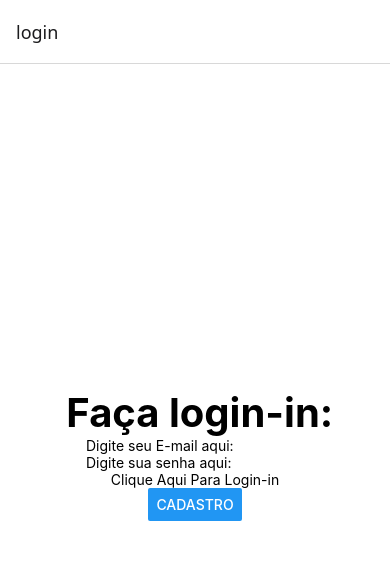
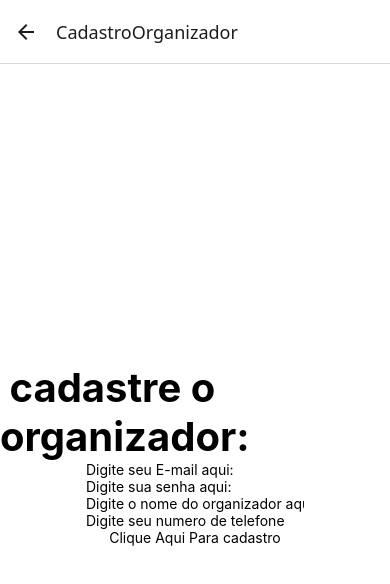
Before and after one commit to joaopedroalexan/loginCadastro, a React Native app in the folder meuApp/: screen /CadastroOrganizador in a window 390 px wide. Shown: the top 584 px of the page. Built offline with nearby package versions, Linux system fonts and the light colour scheme.

Commit message:
atividade

```diff
--- a/meuApp/src/App.js
+++ b/meuApp/src/App.js
@@ -1,15 +1,25 @@
-import { StyleSheet, Text, View, TextInput, Button } from "react-native";
-import Cadastro from "./screens/Cadastro";
-import{ NavigationContainer } from "@react-navigation/native"
-import { createStackNavigator } from "@react-navigation/stack"
-import login from "./screens/login";
+import React from 'react';
+import { NavigationContainer } from '@react-navigation/native';
+import { createStackNavigator } from '@react-navigation/stack';
+import Login from './screens/login'
+import Cadastro from './screens/Cadastro'
+import HomeScreen from './screens/HomeScreen';
+import EventoScreen from './screens/EventsScreen';
+import OrganizadorScreen from './screens/OrganizadorScreen';
+import IngressoScreen from './screens/IngressoScreen';
+
 const Stack = createStackNavigator();
-export default function App(){
-  return(
+
+export default function App() {
+  return (
     <NavigationContainer>
-      <Stack.Navigator>
-        <Stack.Screen name="login" component={login}/>
-        <Stack.Screen name="Cadastro" component={Cadastro}/>
+      <Stack.Navigator initialRouteName="Login">
+        <Stack.Screen name="Login" component={Login} />
+        <Stack.Screen name="Cadastro" component={Cadastro} />
+         <Stack.Screen name="Home" component={HomeScreen} />
+        <Stack.Screen name="CadastroEvento" component={EventoScreen} />
+        <Stack.Screen name="CadastroOrganizador" component={OrganizadorScreen} />
+        <Stack.Screen name="CadastroIngresso" component={IngressoScreen} />
       </Stack.Navigator>
     </NavigationContainer>
   );
@@ -23,47 +33,47 @@ export default function App(){
 //   );
 // }
 
-const styles = StyleSheet.create({
-  container: {
-    flex: 1,
-    backgroundColor: "#fff",
-    alignItems: "center",
-    justifyContent: "center",
-    width: "100%",
-  },
-  box1: {
-    width: 200,
-    height: 200,
-    backgroundColor: "#ff0000",
-  },
-  box2: {
-    width: 200,
-    height: 200,
-    backgroundColor: "#00ff00",
-  },
-  box3: {
-    width: 200,
-    height: 200,
-    backgroundColor: "#0000ff",
-  },
-  box4: {
-    width: 200,
-    height: 200,
-    backgroundColor: "#000000",
-    color:'ffffff'
-  },
-  row:{
-    flexDirection:'row'
-  },
-  texto:{
-    fontWeight:'bold',
-    fontSize:30
-  },
-  inputi:{
-    borderWidth:1,
-    borderColor:'lavander',
-    width:'80%',
-    padding:10,
-    marginVertical:10
-  }
-});
+// const styles = StyleSheet.create({
+//   container: {
+//     flex: 1,
+//     backgroundColor: "#fff",
+//     alignItems: "center",
+//     justifyContent: "center",
+//     width: "100%",
+//   },
+//   box1: {
+//     width: 200,
+//     height: 200,
+//     backgroundColor: "#ff0000",
+//   },
+//   box2: {
+//     width: 200,
+//     height: 200,
+//     backgroundColor: "#00ff00",
+//   },
+//   box3: {
+//     width: 200,
+//     height: 200,
+//     backgroundColor: "#0000ff",
+//   },
+//   box4: {
+//     width: 200,
+//     height: 200,
+//     backgroundColor: "#000000",
+//     color:'ffffff'
+//   },
+//   row:{
+//     flexDirection:'row'
+//   },
+//   texto:{
+//     fontWeight:'bold',
+//     fontSize:30
+//   },
+//   inputi:{
+//     borderWidth:1,
+//     borderColor:'lavander',
+//     width:'80%',
+//     padding:10,
+//     marginVertical:10
+//   }
+// });
--- a/meuApp/src/screens/Cadastro.js
+++ b/meuApp/src/screens/Cadastro.js
@@ -19,16 +19,13 @@ export default function cadastro({ navigation }) {
     data_nascimento: "",
   });
   async function handleCadastro() {
-    await api.postCadastro(user).then(
-      (response) => {
-        Alert.alert("OK", response.data.message);
-        console.log(response.data.message);
-      },
-      (error) => {
-        Alert.alert("Error", error.response.data.error)
-        console.log(error.message);
-      }
-    );
+    try {
+      const response = await api.postCadastro(user);
+      navigation.navigate("Home");
+    } catch (error) {
+      Alert.alert("Erro", error.response.data.error)
+      console.log(error.message);
+    }
   }
 
   return (
@@ -78,10 +75,10 @@ export default function cadastro({ navigation }) {
           setUser({ ...user, data_nascimento: value });
         }}
       />
-      <TouchableOpacity onPress={handleCadastro}>
-        <Text>Clique Aqui Para cadastro</Text>
-      </TouchableOpacity>
-      <Button title="voltar para login" onPress={()=>navigation.navigate("login")}/>
+      <Button title="cadastre-se" onPress={handleCadastro}/>
+      <TouchableOpacity onPress={()=>navigation.navigate('Login')}>
+              <Text>Tem uma conta? faça login</Text>
+          </TouchableOpacity>
     </View>
   );
 }
--- /dev/null
+++ b/meuApp/src/screens/EventsScreen.js
@@ -0,0 +1,93 @@
+import React, { useState } from "react";
+import {
+  View,
+  Text,
+  TextInput,
+  TouchableOpacity,
+  Alert,
+  StyleSheet,
+  Button,
+} from "react-native";
+import api from "../axios/axios";
+
+export default function evento() {
+  const [evento, setEvent] = useState({
+    nome: "",
+    descricao: "",
+    data_hora: "",
+    local: "",
+    fk_id_organizador: "",
+  });
+  async function handleevento() {
+    await api.postEvents(evento).then(
+      (response) => {
+        Alert.alert("OK", response.data.message);
+        console.log(response.data.message);
+      },
+      (error) => {
+        Alert.alert("Error", error.response.data.error);
+        console.log(error.message);
+      }
+    );
+  }
+  return (
+    <View style={styles.container}>
+      <Text style={styles.titulo}> cadastre seu evento:</Text>
+      <TextInput
+        placeholder="Digite o nome do evento aqui:"
+        value={evento.nome}
+        onChangeText={(value) => {
+          setEvent({ ...evento, nome: value });
+        }}
+      />
+      <TextInput
+        placeholder="Digite o local aqui:"
+        value={evento.local}
+        onChangeText={(value) => {
+          setEvent({ ...evento, local: value });
+        }}
+      />
+      <TextInput
+        placeholder="Digite a descriçao aqui:"
+        value={evento.descricao}
+        onChangeText={(value) => {
+          setEvent({ ...evento, descricao: value });
+        }}
+      />
+      <TextInput
+        placeholder="Horario"
+        value={evento.data_hora}
+        onChangeText={(value) => {
+          setEvent({ ...evento, data_hora: value });
+        }}
+      />
+      <TextInput
+        placeholder="coloque o id do organizador"
+        value={evento.fk_id_organizador}
+        onChangeText={(value) => {
+          setEvent({ ...evento, fk_id_organizador: value });
+        }}
+      />
+      <TouchableOpacity onPress={handleevento}>
+        <Text>Clique Aqui Para cadastrar o evento</Text>
+      </TouchableOpacity>
+    </View>
+  );
+}
+const styles = StyleSheet.create({
+  container: {
+    flex: 1,
+    backgroundColor: "#fff",
+    alignItems: "center",
+    justifyContent: "center",
+    width: "100%",
+  },
+  texto: {
+    fontWeight: "bold",
+    fontSize: 30,
+  },
+  titulo: {
+    fontWeight: "bold",
+    fontSize: 40,
+  },
+});
--- /dev/null
+++ b/meuApp/src/screens/HomeScreen.js
@@ -0,0 +1,44 @@
+import React, { useState } from "react";
+import {
+  View,
+  Text,
+  TextInput,
+  TouchableOpacity,
+  Alert,
+  StyleSheet,
+  Button,
+} from "react-native";
+
+export default function Home({ navigation }) {
+  return (
+    <View>
+      <Text>Bem-vindo</Text>
+      <Button
+        title="Organizador"
+        onPress={()=>navigation.navigate("CadastroOrganizador")}
+      />
+      <Button title="Evento" onPress={()=>navigation.navigate("CadastroEvento")} />
+      <Button
+        title="Ingresso"
+        onPress={()=>navigation.navigate("CadastroIngresso")}
+      />
+    </View>
+  );
+}
+const styles = StyleSheet.create({
+  container: {
+    flex: 1,
+    backgroundColor: "#fff",
+    alignItems: "center",
+    justifyContent: "center",
+    width: "100%",
+  },
+  texto: {
+    fontWeight: "bold",
+    fontSize: 30,
+  },
+  titulo: {
+    fontWeight: "bold",
+    fontSize: 40,
+  },
+});
--- /dev/null
+++ b/meuApp/src/screens/IngressoScreen.js
@@ -0,0 +1,80 @@
+import React, { useState } from "react";
+import {
+  View,
+  Text,
+  TextInput,
+  TouchableOpacity,
+  Alert,
+  StyleSheet,
+  Button
+} from "react-native";
+import api from "../axios/axios";
+
+export default function ingresso() {
+    const [ingresso, setIng] = useState({
+        preco:"",
+        tipo:"",
+        fk_id_evento:""
+    })
+    async function handleingresso() {
+        await api.postIngresso(ingresso).then(
+          (response) => {
+            Alert.alert("OK", response.data.message);
+            console.log(response.data.message);
+          },
+          (error) => {
+            Alert.alert("Error", error.response.data.error)
+            console.log(error.message);
+          }
+        );
+      }
+        return (
+           <View style={styles.container}>
+             <Text style={styles.titulo}> cadastre seu ingresso:</Text>
+             <TextInput
+               style={styles.inputi}
+               placeholder="Digite o preço do ingresso aqui:"
+               value={ingresso.preco}
+               onChangeText={(value) => {
+                 setIng({ ...ingresso, preco: value });
+               }}
+             />
+             <TextInput
+               style={styles.inputi}
+               placeholder="Digite se o tipo do ingresso sera vip ou outra coisa aqui:"
+               value={ingresso.tipo}
+               onChangeText={(value) => {
+                 setIng({ ...ingresso, tipo: value });
+               }}
+             />
+             <TextInput
+               style={styles.inputi}
+               placeholder="Digite o id do evento aqui:"
+               value={ingresso.fk_id_evento}
+               onChangeText={(value) => {
+                 setIng({ ...ingresso, fk_id_evento: value });
+               }}
+             />
+             <TouchableOpacity onPress={handleingresso}>
+               <Text>Clique Aqui Para cadastro</Text>
+             </TouchableOpacity>
+           </View>
+         );
+       }
+       const styles = StyleSheet.create({
+        container: {
+          flex: 1,
+          backgroundColor: "#fff",
+          alignItems: "center",
+          justifyContent: "center",
+          width: "100%",
+        },
+        texto: {
+          fontWeight: "bold",
+          fontSize: 30,
+        },
+        titulo: {
+          fontWeight: "bold",
+          fontSize: 40,
+        },
+      });
--- /dev/null
+++ b/meuApp/src/screens/OrganizadorScreen.js
@@ -0,0 +1,90 @@
+import React, { useState } from "react";
+import {
+  View,
+  Text,
+  TextInput,
+  TouchableOpacity,
+  Alert,
+  StyleSheet,
+  Button
+} from "react-native";
+import api from "../axios/axios";
+
+export default function org() {
+    const [organizador, setOrganizador] = useState({
+        nome: "",
+        email: "",
+        senha: "",
+        telefone: "",
+    })
+    async function handleorganizador() {
+        await api.postOrganizador(organizador).then(
+          (response) => {
+            Alert.alert("OK", response.data.message);
+            console.log(response.data.message);
+          },
+          (error) => {
+            Alert.alert("Error", error.response.data.error)
+            console.log(error.message);
+          }
+        );
+      }
+        return (
+           <View style={styles.container}>
+             <Text style={styles.titulo}> cadastre o organizador:</Text>
+             <TextInput
+               style={styles.inputi}
+               placeholder="Digite seu E-mail aqui:"
+               value={organizador.email}
+               onChangeText={(value) => {
+                 setOrganizador({ ...organizador, email: value });
+               }}
+             />
+             <TextInput
+               style={styles.inputi}
+               placeholder="Digite sua senha aqui:"
+               secureTextEntry={true}
+               value={organizador.senha}
+               onChangeText={(value) => {
+                 setOrganizador({ ...organizador, senha: value });
+               }}
+             />
+             <TextInput
+               style={styles.inputi}
+               placeholder="Digite o nome do organizador aqui:"
+               value={organizador.nome}
+               onChangeText={(value) => {
+                 setOrganizador({ ...organizador, nome: value });
+               }}
+             />
+             <TextInput
+               style={styles.inputi}
+               placeholder="Digite seu numero de telefone"
+               value={organizador.telefone}
+               onChangeText={(value) => {
+                 setOrganizador({ ...organizador, telefone : value });
+               }}
+             />
+             <TouchableOpacity onPress={handleorganizador}>
+               <Text>Clique Aqui Para cadastro</Text>
+             </TouchableOpacity>
+           </View>
+         );
+       }
+       const styles = StyleSheet.create({
+        container: {
+          flex: 1,
+          backgroundColor: "#fff",
+          alignItems: "center",
+          justifyContent: "center",
+          width: "100%",
+        },
+        texto: {
+          fontWeight: "bold",
+          fontSize: 30,
+        },
+        titulo: {
+          fontWeight: "bold",
+          fontSize: 40,
+        },
+      });
--- a/meuApp/src/screens/login.js
+++ b/meuApp/src/screens/login.js
@@ -17,17 +17,14 @@ export default function Login({ navigation }) {
   });
 
   async function handleLogin() {
-    await api.postLogin(user).then(
-        (response) => {
-            Alert.alert('OK',response.data.message);
-          console.log(response.data.message);
-        },
-        (error) => {
-          Alert.alert("Erro,", error.response.data.error);
-          console.log(error.message);
-        }
-      );
+    try {
+      const response = await api.postLogin(user);
+      navigation.navigate("Home");
+    } catch (error) {
+      Alert.alert("Erro", error.response.data.error)
+      console.log(error.message);
     }
+  }
 
   return (
     <View style={styles.container}>
@@ -49,11 +46,10 @@ export default function Login({ navigation }) {
           setUser({ ...user, password: value });
         }}
       />
-      <TouchableOpacity
-       onPress={handleLogin}>
-        <Text>Clique Aqui Para Login-in</Text>
+      <Button title="Login" onPress={handleLogin}/>
+      <TouchableOpacity onPress={()=>navigation.navigate('Cadastro')}>
+        <Text>Cadastre-se</Text>
       </TouchableOpacity>
-      <Button title="Cadastro" onPress={()=>navigation.navigate("Cadastro")}/>
     </View>
   );
 }
```
Also changed, not shown: meuApp/package.json (+5 -5 lines), meuApp/src/axios/axios.js (+6 -1 lines), 1 other file (tests, documents, lock files or other folders).
